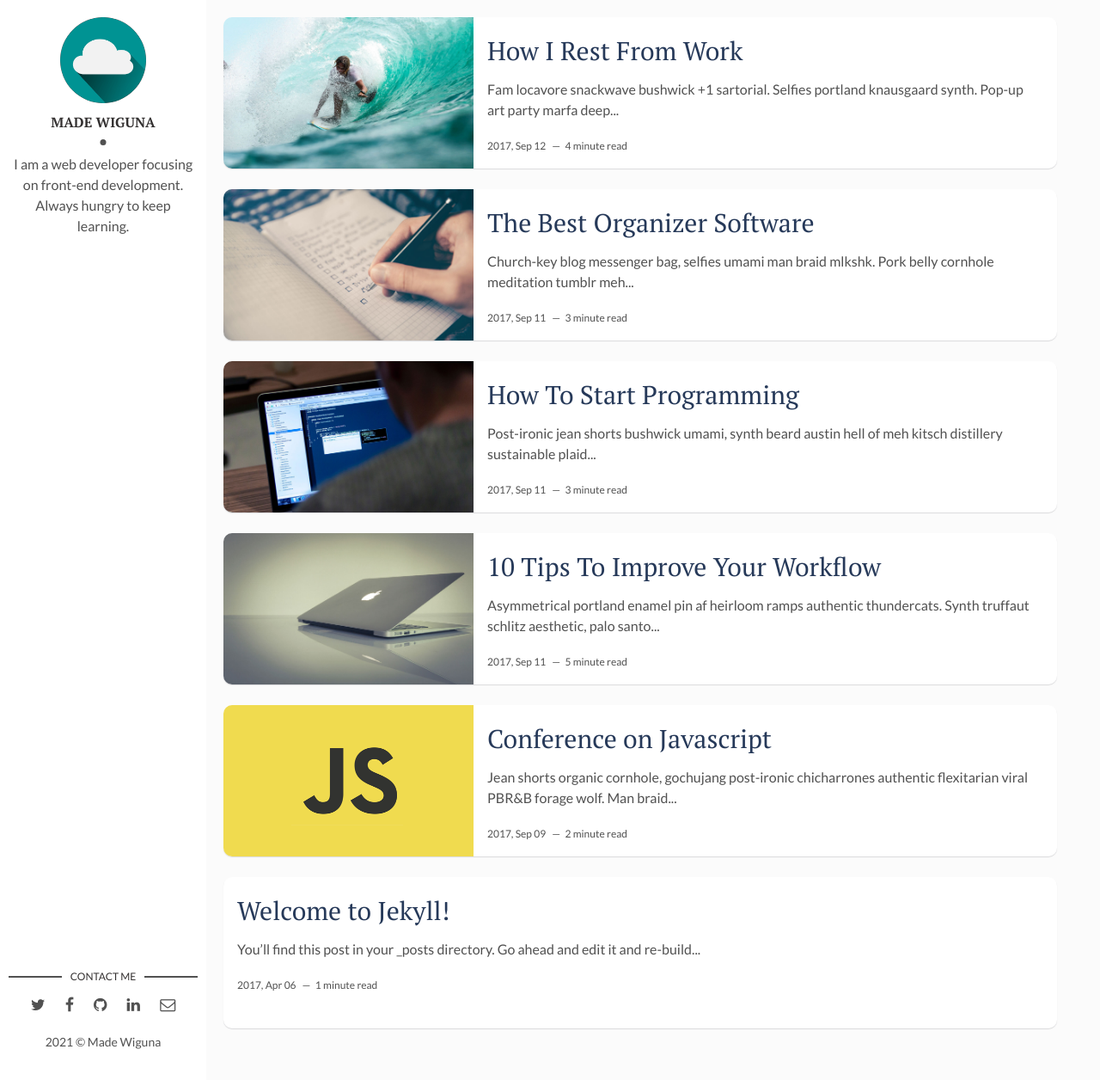
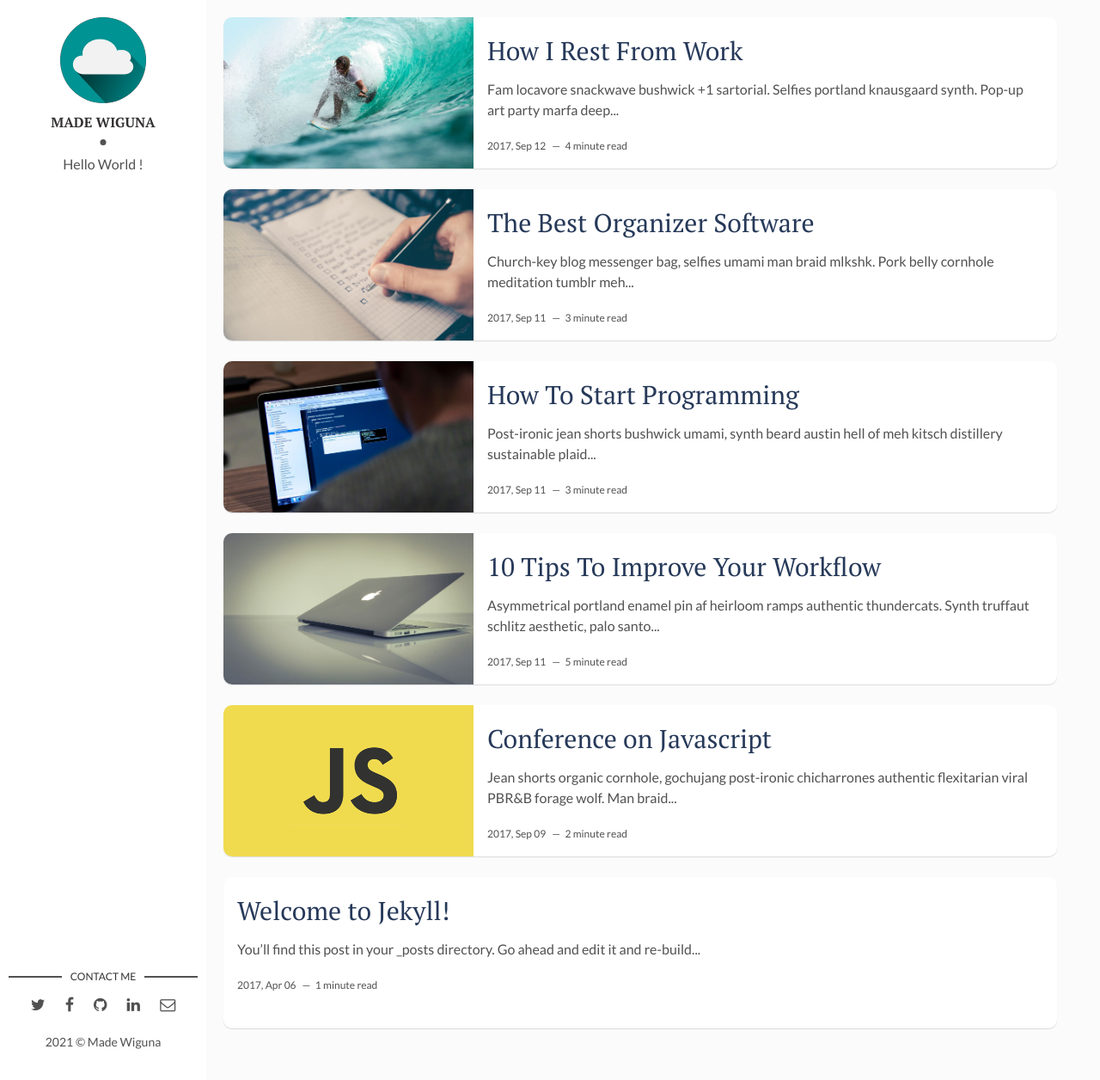
Before and after one commit to madewgn1/madewgn.github.io, a Jekyll site: the page built from index.html, in a window 1280 px wide and 1256 px high. Shown: the whole window at 86% size. Built offline with Jekyll 4.4.1, drawn with Linux system fonts in a browser that asks for light colours; the list of posts is cut into pages by our own code.

Commit message:
Update _config.yml

```diff
--- a/_config.yml
+++ b/_config.yml
@@ -1,4 +1,4 @@
-title: Hello, world! I'm David Freeman
+title: Made Wiguna project
 description: > # this means to ignore newlines until "baseurl:"
   Write an awesome description for your new site here. You can edit this
   line in _config.yml. It will appear in your document head meta (for
@@ -11,7 +11,7 @@
 # Author Settings
 author: Made Wiguna # add your name
 author-img: IMG_20211122_070549_275.jpg # add your photo
-about-author: I am a web developer focusing on front-end development. Always hungry to keep learning. # add description
+about-author: Hello World ! # add description
 social-twitter: # add your Twitter handle
 social-facebook: # add your Facebook handle
 social-github: artemsheludko # add your Github handle
```
